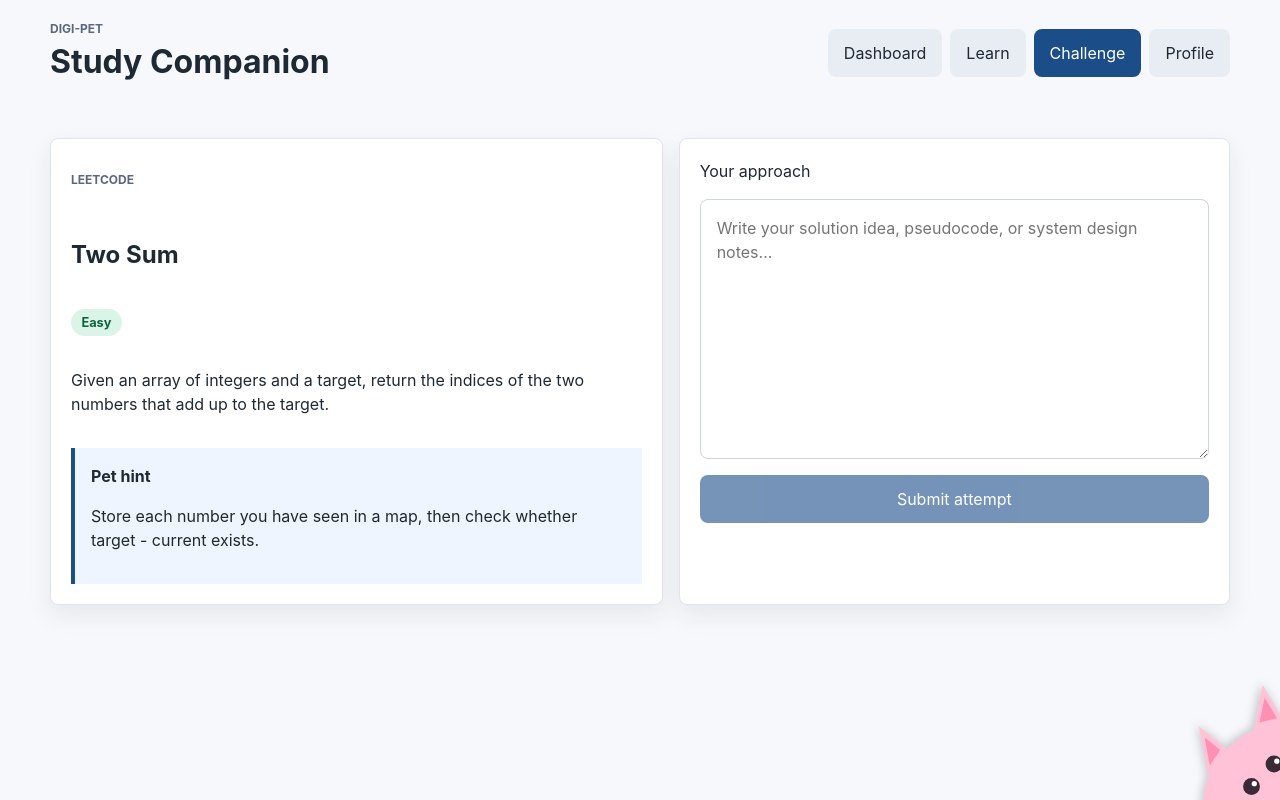
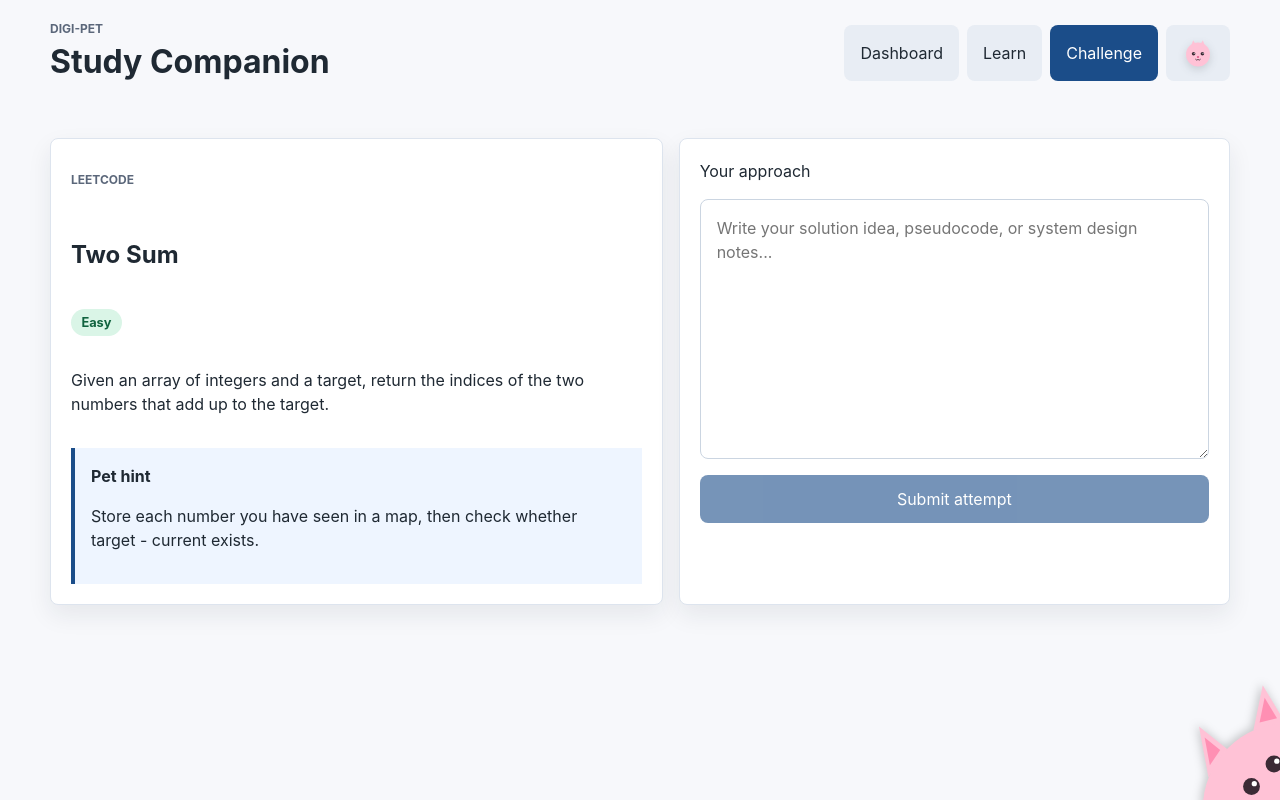
Before and after one commit to aphan135/Digi-Pet, a React (Vite) app in the folder web/: page / in a window 1280 px wide. Built offline with nearby package versions, Linux system fonts and the light colour scheme.

Commit message:
Use cat icon for profile nav

```diff
--- a/web/src/components/layout/Navbar.tsx
+++ b/web/src/components/layout/Navbar.tsx
@@ -11,6 +11,30 @@ const navItems: { label: string; page: PageName }[] = [
   { label: "Challenge", page: "challenge" },
   { label: "Profile", page: "profile" },
 ];
+
+function ProfileCatIcon() {
+  return (
+    <svg className="nav-cat-icon" viewBox="0 0 80 80" role="img" aria-label="Profile">
+      <polygon points="18,34 28,8 42,32" fill="#FFC2D6" />
+      <polygon points="62,34 52,8 38,32" fill="#FFC2D6" />
+      <polygon points="25,29 29,18 36,30" fill="#FF8FB3" />
+      <polygon points="55,29 51,18 44,30" fill="#FF8FB3" />
+      <circle cx="40" cy="44" r="30" fill="#FFC2D6" />
+      <circle cx="29" cy="42" r="4.5" fill="#3B2A35" />
+      <circle cx="51" cy="42" r="4.5" fill="#3B2A35" />
+      <circle cx="30.5" cy="40.5" r="1.4" fill="#FFFFFF" />
+      <circle cx="52.5" cy="40.5" r="1.4" fill="#FFFFFF" />
+      <ellipse cx="40" cy="50" rx="3" ry="2.2" fill="#E0608F" />
+      <path
+        d="M34 56 Q37 60 40 56 Q43 60 46 56"
+        stroke="#3B2A35"
+        strokeLinecap="round"
+        strokeWidth="2"
+        fill="none"
+      />
+    </svg>
+  );
+}
 
 function Navbar({ activePage, onNavigate }: NavbarProps) {
   return (
@@ -27,7 +51,7 @@ function Navbar({ activePage, onNavigate }: NavbarProps) {
             onClick={() => onNavigate(item.page)}
             type="button"
           >
-            {item.label}
+            {item.page === "profile" ? <ProfileCatIcon /> : item.label}
           </button>
         ))}
       </nav>
--- a/web/src/pages/Profile.tsx
+++ b/web/src/pages/Profile.tsx
@@ -1,9 +1,15 @@
-import { Cat } from "../components/pet/PetWidget";
-
 function Profile() {
   return (
-    <section className="profile-pet-page" aria-label="Profile">
-      <Cat className="profile-cat-sprite" />
+    <section className="content-stack">
+      <div>
+        <p className="eyebrow">Profile</p>
+        <h2>Learner stats</h2>
+      </div>
+      <div className="profile-panel">
+        <p>Pet mood: focused</p>
+        <p>Favorite topic: Arrays + Hash Maps</p>
+        <p>Next goal: complete one Medium challenge</p>
+      </div>
     </section>
   );
 }
--- a/web/src/styles/global.css
+++ b/web/src/styles/global.css
@@ -79,6 +79,13 @@ button {
 .nav-actions button.active {
   background: #1b4d89;
   color: white;
+}
+
+.nav-cat-icon {
+  display: block;
+  width: 2rem;
+  height: 2rem;
+  filter: drop-shadow(0 3px 4px rgb(31 41 51 / 0.16));
 }
 
 .page-shell {
@@ -227,21 +234,6 @@ button {
 
 .feedback-panel.nudge {
   border-color: #ff8fb3;
-}
-
-.profile-pet-page {
-  display: grid;
-  min-height: min(520px, calc(100vh - 180px));
-  place-items: center;
-}
-
-.profile-cat-sprite {
-  display: block;
-  width: min(360px, 70vw);
-  height: auto;
-  filter: drop-shadow(0 18px 20px rgb(31 41 51 / 0.16));
-  transform-origin: 50% 100%;
-  animation: pet-bob 2.4s ease-in-out infinite;
 }
 
 .complexity-grid {
```
